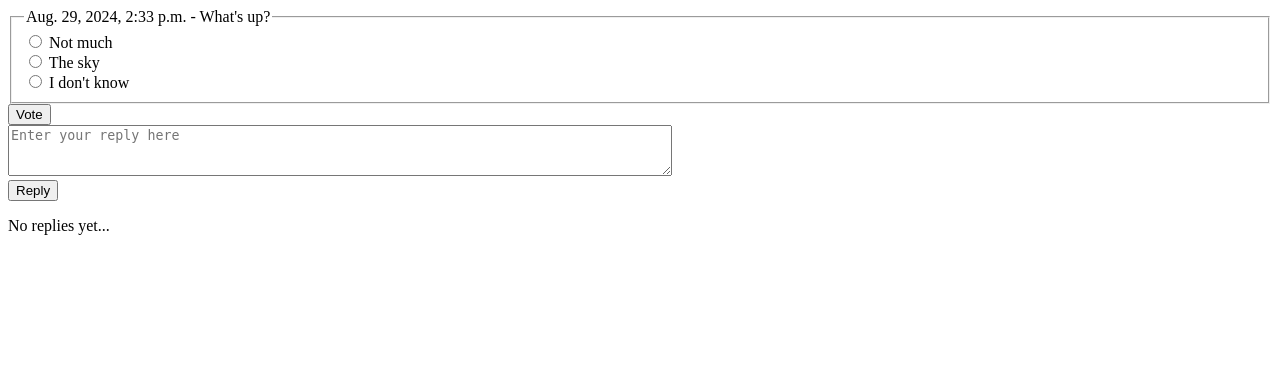
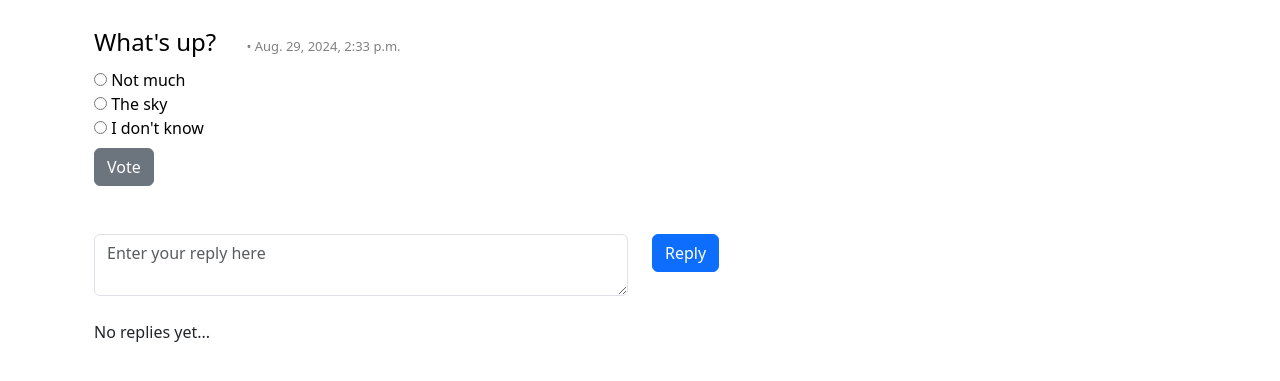
Before and after one commit to aagarwal32/Wisqer-django-website, a Django app: page /1/ in a window 1280 px wide. Shown: the top 381 px of the page. Run offline with Django 5.2, Linux system fonts and the light colour scheme; data comes from the database, SQL or seed files in the repository; both versions use the stored data as it was after the commit; some libraries are stand-ins or nearby versions.

Commit message:
added styling to home and detail views w/ bootstrap

```diff
--- a/djangodocker/settings.py
+++ b/djangodocker/settings.py
@@ -38,8 +38,7 @@ INSTALLED_APPS = [
     "django.contrib.sessions",
     "django.contrib.messages",
     "django.contrib.staticfiles",
-    "crispy_forms",
-    "crispy_bootstrap4",
+    "bootstrap5",
 ]
 
 MIDDLEWARE = [
@@ -153,6 +152,3 @@ STATIC_URL = "static/"
 # https://docs.djangoproject.com/en/5.1/ref/settings/#default-auto-field
 
 DEFAULT_AUTO_FIELD = "django.db.models.BigAutoField"
-
-CRISPY_ALLOWED_TEMPLATE_PACKS = "bootstrap4"
-CRISPY_TEMPLATE_PACK = 'bootstrap4'
--- a/polls/forms.py
+++ b/polls/forms.py
@@ -11,8 +11,8 @@ class QuestionForm(forms.ModelForm):
         widgets = {
             'question_text': forms.Textarea(attrs={
                 'placeholder':'Enter your question here',
-                'rows': '5',
-                'cols': '40',
+                'class':'form-control',
+                'rows':'5'
                 })
         }
 
@@ -27,7 +27,7 @@ class ReplyForm(forms.ModelForm):
         widgets = {
             'reply_text': forms.Textarea(attrs={
                 'placeholder':'Enter your reply here',
-                'rows': '3',
-                'cols': '80',
+                'class':'form-control',
+                'rows':'2',
                 })
         }
--- a/polls/static/polls/style.css
+++ b/polls/static/polls/style.css
@@ -1,5 +1,17 @@
-ul {
-    list-style: none;
+.comment > span {
     margin: 0;
     padding: 0;
+    color: grey;
+    font-size: small;
+    margin-left: 24px;
 }
+
+.comment > a {
+    font-size: large;
+    text-decoration: none;
+    color: black;
+}
+
+a:hover {
+    color: blue;
+}
--- a/polls/templates/polls/detail.html
+++ b/polls/templates/polls/detail.html
@@ -2,36 +2,62 @@
 
 {% block content %}
 
+    <div class="container-fluid mt-4">
+        <div class="row">
+            <div class="col-sm text-black p">
                 <form action="{% url 'polls:vote' question.id %}" method="post">
                     {% csrf_token %}
                     <fieldset>
-            <legend>{{question.pub_date}} - {{question.question_text}}</legend>
+                        <legend class="comment">
+                            {{question.question_text}} <span>• {{question.pub_date}}
+                            </span>
+                        </legend>
                         {% if error_message %}<p><strong>{{error_message}}
                         </strong></p>{%endif%}
 
                         {% for choice in question.choice_set.all %}
-                <input type="radio" name="choice" id="choice{{forloop.counter}}"
-                value="{{choice.id}}">
-                <label for="choice{{ forloop.counter }}">{{choice.choice_text}}
+                            <input type="radio" name="choice"
+                            id="choice{{forloop.counter}}" value="{{choice.id}}">
+                            <label for="choice{{ forloop.counter }}">
+                                {{choice.choice_text}}
                             </label><br>
                         {% endfor %}
                     </fieldset>
-        <input type="submit" value="Vote">
+                    <button type="submit" class="btn btn-secondary mt-2">Vote</button>
                 </form>
+            </div>
+        </div>
 
-    <form action="{% url 'polls:detail' question.id %}" method="post">
+        <div class="row mt-5 mb-4">
+            <div class="col-sm">
+                <form action="{% url 'polls:detail' question.id %}"
+                method="post" id="reply_form_id">
                     {% csrf_token %}
                     {{reply_form}}
-        <input type="submit" value="Reply">
                 </form>
+            </div>
+            <div class="col-sm">
+                <button type="submit" form="reply_form_id" class="btn btn-primary">
+                    Reply
+                </button>
+            </div>
+        </div>
 
+        <div class="row">
+            <div class="col-sm">
                 {% if latest_reply_list %}
-        <ul>
                         {% for reply in latest_reply_list %}
-                <li>{{reply.pub_date}} - {{reply.reply_text}}</li>
+                            <div class="card mt-2">
+                                <div class="card-body comment">
+                                    <a>{{reply.reply_text}}</a>
+                                    <span>• {{reply.pub_date}}</span>
+                                </div>
+                            </div>
                         {% endfor %}
-        </ul>
                 {% else %}
                     <p>No replies yet...</p>
                 {% endif %}
+            </div>
+        </div>
+    </div>
 {% endblock content %}
--- a/polls/views.py
+++ b/polls/views.py
@@ -9,6 +9,7 @@ from django.utils import timezone
 
 from .models import Choice, Question, Reply
 from .forms import QuestionForm, ReplyForm
+
 
 # Create your views here.
 def index(request):
--- a/requirements.txt
+++ b/requirements.txt
@@ -6,5 +6,4 @@ sqlparse==0.5.1
 typing_extensions==4.12.2
 python-dotenv
 gunicorn
-django-crispy-forms
-crispy-bootstrap4
+django-bootstrap-v5
--- a/templates/base.html
+++ b/templates/base.html
@@ -8,6 +8,12 @@
     {% else %}
         <title>Polls App</title>
     {% endif %}
+
+    {% load bootstrap5 %}
+    {% bootstrap_css %}
+    {% bootstrap_javascript %}
+    {% load static %}
+    <link rel="stylesheet" href="{% static 'polls/style.css' %}">
 </head>
 <body>
     <div class="container">
```
Also changed, not shown: polls/templates/polls/index.html (+22 -11 lines), polls/tests.py (+71 -0 lines), db.sqlite3. Lines whose indentation alone changed are shown as unchanged.
